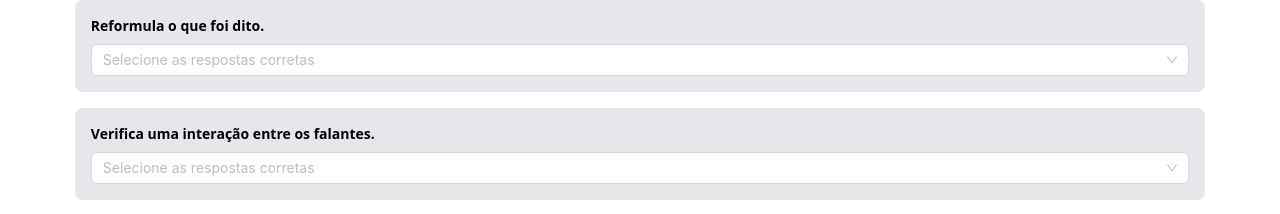
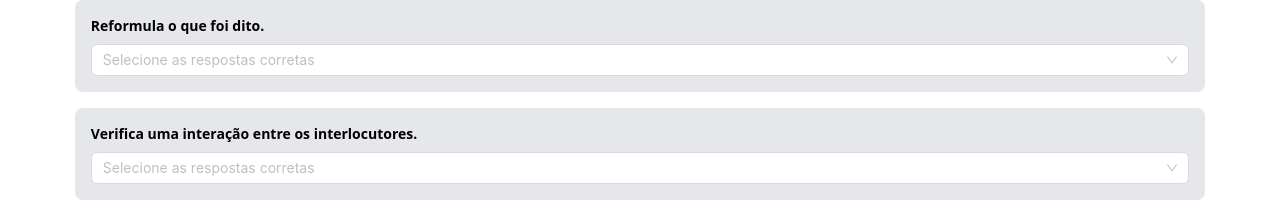
Before and after one commit to mateusdata/mdis, a React (Create React App) app: page /questao2 in a window 1280 px wide. Shown: the part 338-552 px from the top of the page. Built offline with nearby package versions, Linux system fonts and the light colour scheme.

Commit message:
updade question

```diff
--- a/src/pages/Question2.tsx
+++ b/src/pages/Question2.tsx
@@ -42,7 +42,7 @@ const arrayQuestao = [
   "Apresenta concessões.",
   "Apresenta novas informações ao discurso com um vínculo consecutivo.",
   "Reformula o que foi dito.",
-  "Verifica uma interação entre os falantes.",
+  "Verifica uma interação entre os interlocutores.",
   "Apresenta um membro do discurso como fato verdadeiro e, consequentemente, com mais força argumentativa que outro argumento.",
   "Apresenta um membro do discurso utilizado de modo inexato, como uma ideia aproximada, não literal.",
   "Apresenta argumentos que se somam à conclusão do argumento anterior, aumentando sua força argumentativa, que pode ser tanto positiva como negativa."
```
